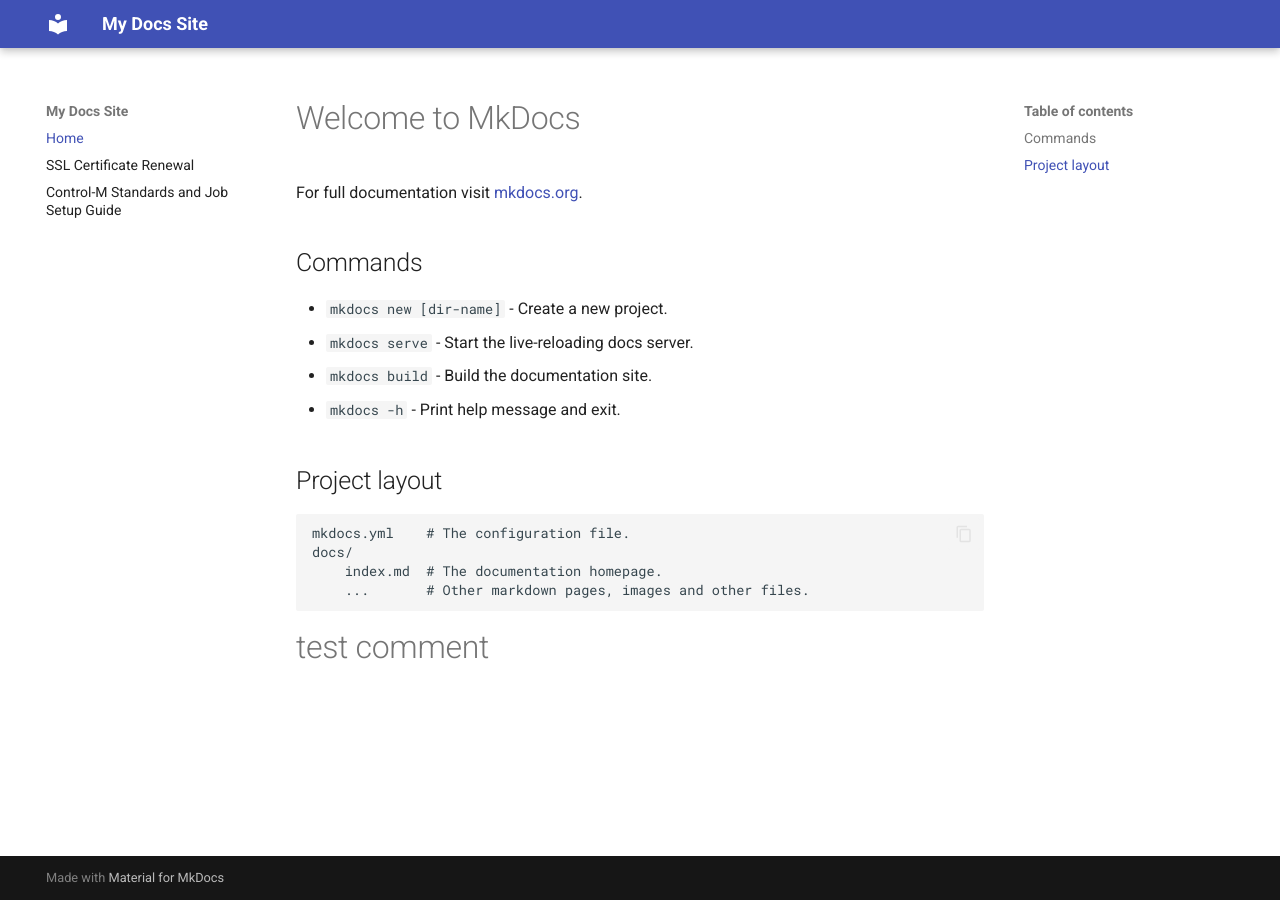
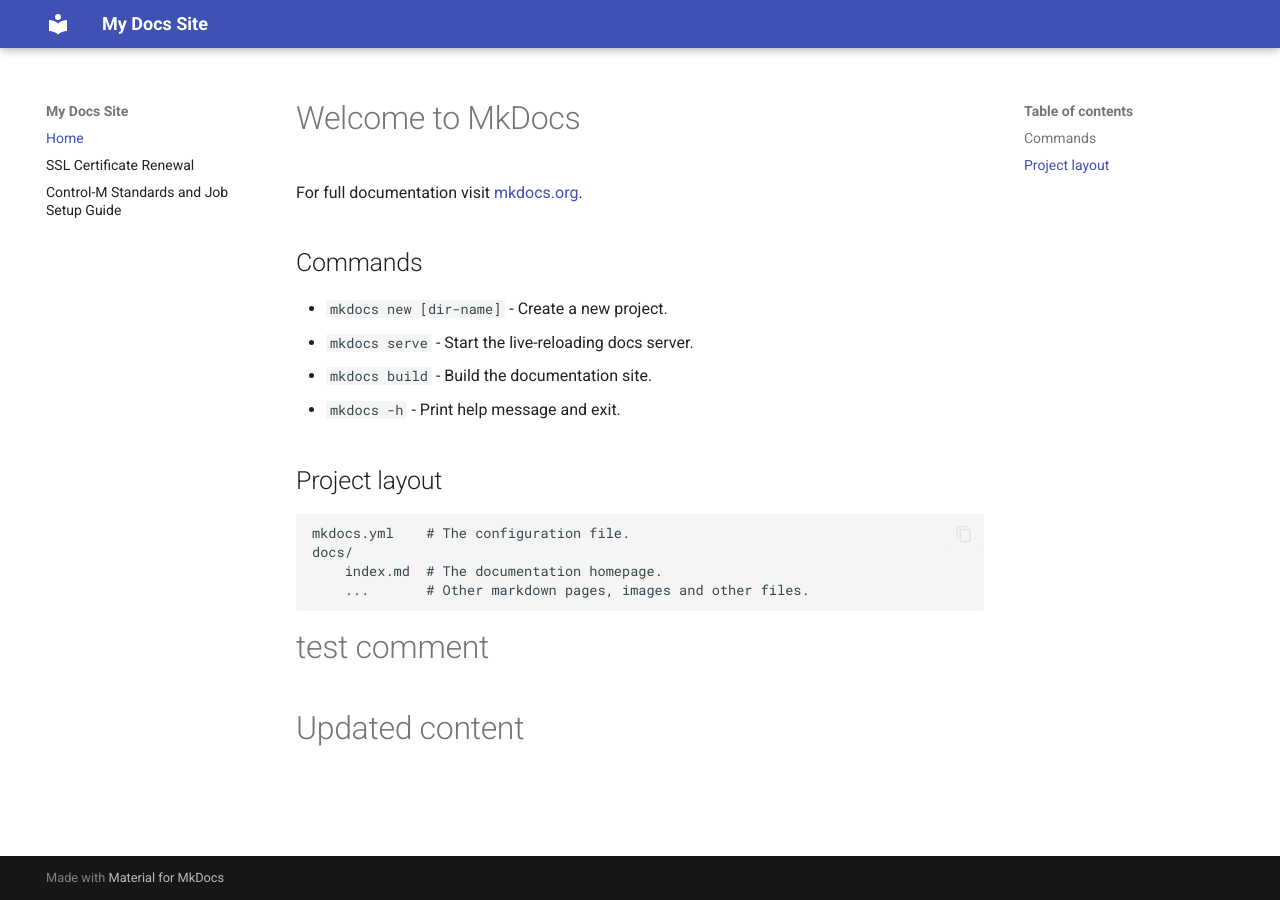
Before and after one commit to drnimrod/mydocs, an MkDocs documentation site: the page built from docs/index.md, in a window 1280 px wide. Built offline with MkDocs 1.6.1 and Material for MkDocs 9.7.7, drawn with Linux system fonts in a browser that asks for light colours.

```diff
--- a/docs/index.md
+++ b/docs/index.md
@@ -17,3 +17,5 @@ For full documentation visit [mkdocs.org](https://www.mkdocs.org).
         ...       # Other markdown pages, images and other files.
 
 # test comment
+
+# Updated content
--- /dev/null
+++ b/runtime.txt
@@ -0,0 +1 @@
+python-3.12
```
